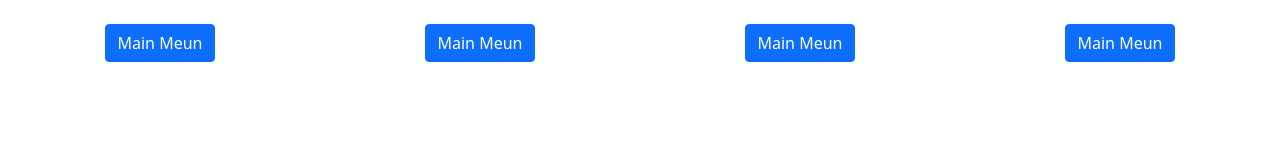
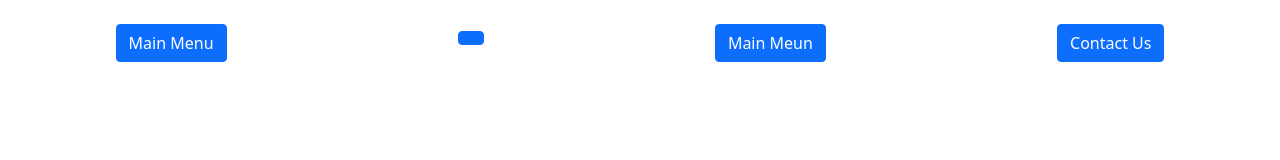
Before and after one commit to Ganesh-909/coderflow, a plain HTML site: page pysheet.html in a window 1280 px wide. Drawn offline with nearby package versions, Linux system fonts and the light colour scheme.

Commit message:
Update pysheet.html

```diff
--- a/pysheet.html
+++ b/pysheet.html
@@ -16,7 +16,12 @@
   <ul class="nav nav-pills nav-fill mt-4">
     <li class="nav-item active">
       <a class="btn btn-primary " data-bs-toggle="offcanvas" href="#offcanvasExample" role="button" aria-controls="offcanvasExample">
-        Main Meun
+        Main Menu
+      </a>
+    </li>
+    <li class="nav-item">
+      <a class="btn btn-primary " data-bs-toggle="offcanvas" href="#offcanvasExample" role="button" aria-controls="offcanvasExample">
+
       </a>
     </li>
     <li class="nav-item">
@@ -26,12 +31,7 @@
     </li>
     <li class="nav-item">
       <a class="btn btn-primary " data-bs-toggle="offcanvas" href="#offcanvasExample" role="button" aria-controls="offcanvasExample">
-        Main Meun
-      </a>
-    </li>
-    <li class="nav-item">
-      <a class="btn btn-primary " data-bs-toggle="offcanvas" href="#offcanvasExample" role="button" aria-controls="offcanvasExample">
-        Main Meun
+        Contact Us
       </a>
     </li>
   </ul>
```
